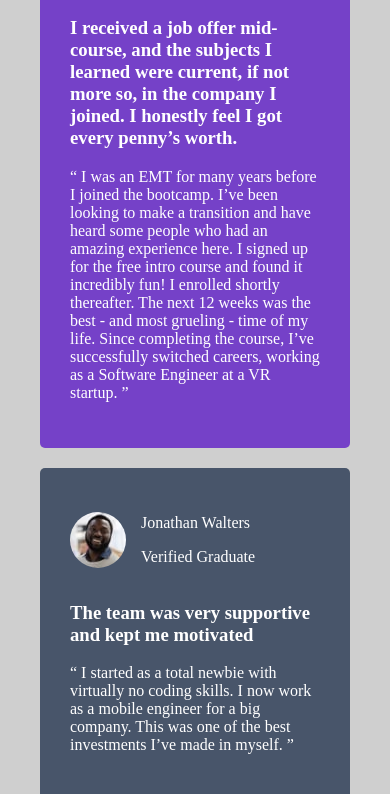
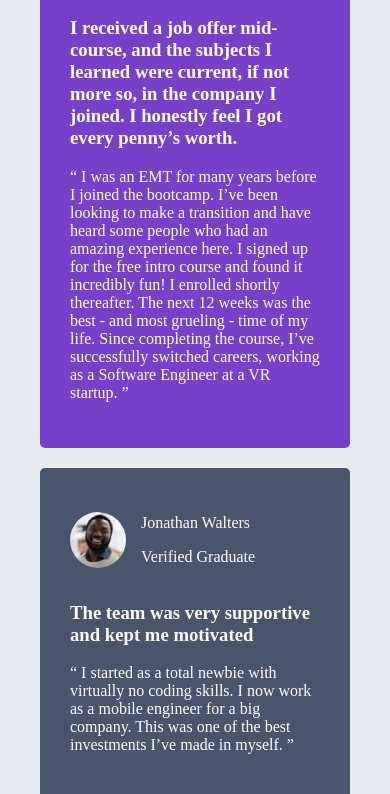
Before and after one commit to Dominik1709/Frontend_Projekt-Grid_section, a plain HTML site: page index.html in a window 390 px wide. Shown: the part 125-919 px from the top of the page. Drawn offline with Linux system fonts and the light colour scheme.

Commit message:
Final change for mobile display

```diff
--- a/style.css
+++ b/style.css
@@ -1,5 +1,5 @@
 body{
-    background-color: hsl(0, 0%, 81%);
+    background-color: hsl(214, 17%, 92%);
 }
 .box{
     display: block;
```
